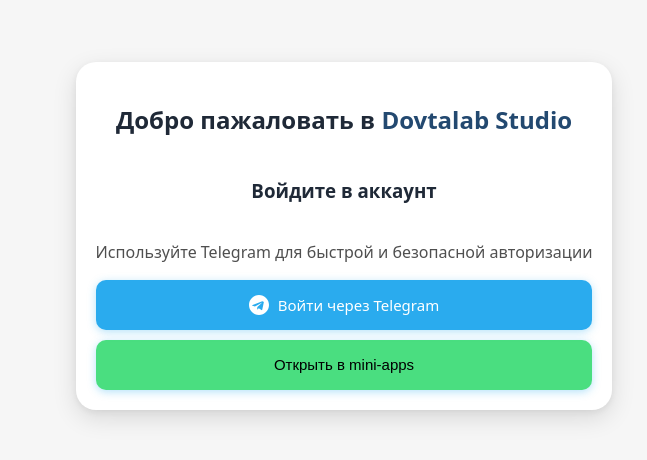
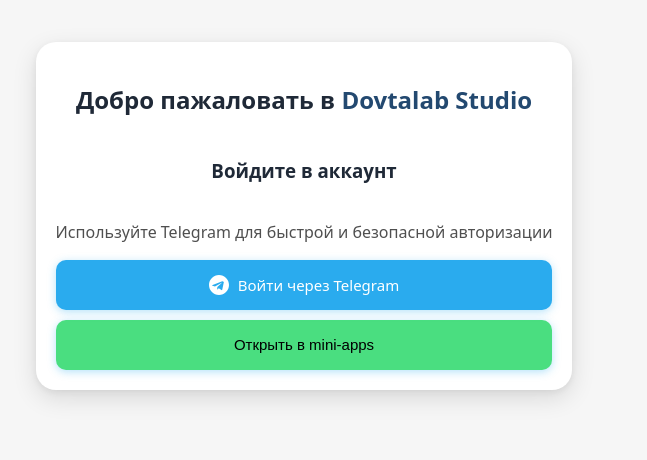
Before and after one commit to k1ng-ali/dovtalab-studio, a Vue app: page /auth in a window 1280 px wide. Shown: the part 204-664 px from the top of the page, without its empty margins (336-983 px from the left). Built offline with nearby package versions, Linux system fonts and the light colour scheme; no server answers.

Commit message:
final fix

```diff
--- a/src/App.vue
+++ b/src/App.vue
@@ -143,11 +143,5 @@
   width: 100%;
   padding: 20px;
 }
-.accessdenied {
-  display: flex;
-  position: fixed;
-  width: 100%;
-  height: 100%;
-  z-index: 99;
-}
+
 </style>
--- a/src/features/auth/Auth.vue
+++ b/src/features/auth/Auth.vue
@@ -33,10 +33,12 @@
 .auth {
   display: flex;
   position: fixed;
+  top: 0;
+  left: 0;
   background: #F6F6F6;
   justify-content: center;
   align-items: center;
-  width: 100%;
+  width: calc(100% - 40px);
   height: 100%;
   z-index: 99;
   padding: 20px;
--- a/src/features/quiz/allQuiz/AllQuiz.vue
+++ b/src/features/quiz/allQuiz/AllQuiz.vue
@@ -98,7 +98,7 @@
   width: 100%;
   max-width: 600px;
   margin: 0 auto;
-  padding: 20px 16px 100px; // 100px — отступ под навигатор
+  padding: 20px 0 100px; // 100px — отступ под навигатор
   box-sizing: border-box;
 
   &__header {
--- a/src/features/quiz/myQuiz/MyQuiz.vue
+++ b/src/features/quiz/myQuiz/MyQuiz.vue
@@ -104,7 +104,7 @@
   width: 100%;
   max-width: 600px;
   margin: 0 auto;
-  padding: 20px 16px 100px; // 100px — отступ под навигатор
+  padding: 20px 0 100px; // 100px — отступ под навигатор
   box-sizing: border-box;
 
   &__header {
--- a/src/pages/Accessdenied.vue
+++ b/src/pages/Accessdenied.vue
@@ -31,7 +31,7 @@
   position: fixed;
   justify-content: center;
   align-items: center;
-  width: 100%;
+  width: calc(100% - 40px);
   padding: 20px;
   height: 100vh;
   background: #F6F6F6;
--- a/src/pages/ProfilePage/ProfilePage.vue
+++ b/src/pages/ProfilePage/ProfilePage.vue
@@ -242,7 +242,6 @@
 /* ── Hero ── */
 .hero {
   position: relative;
-  margin: 0 16px;
   padding: 28px 20px 24px;
   border-radius: 28px;
   background: rgba(255, 255, 255, 0.75);
@@ -254,6 +253,7 @@
   align-items: center;
   gap: 16px;
   overflow: hidden;
+  width: calc(100% - 40px);
 }
 
 .sign-out-btn {
@@ -382,7 +382,7 @@
 
 /* ── Section ── */
 .section {
-  padding: 0 16px;
+  width: 100%;
   display: flex;
   flex-direction: column;
   gap: 12px;
```
